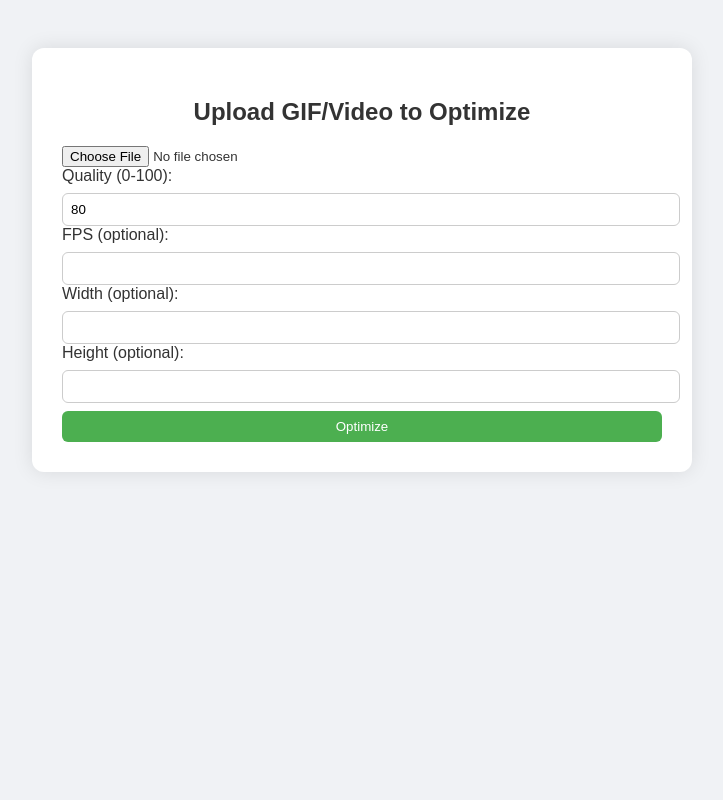
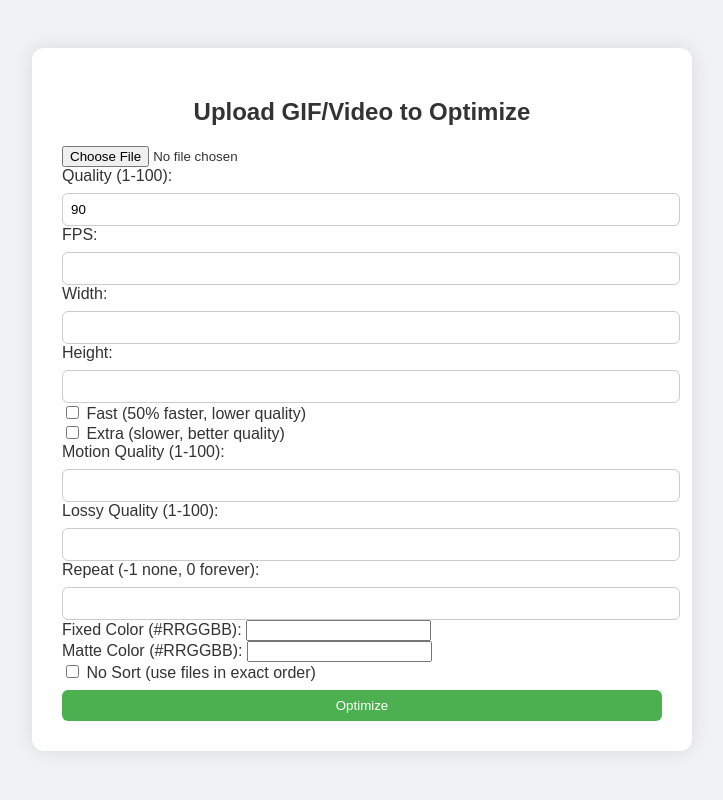
Before and after one commit to BittieByte/gifski-web, a Flask app: page / in a window 1280 px wide. Shown: the whole page, without its empty margins (278-1001 px from the left). Run offline with Flask 3, Linux system fonts and the light colour scheme.

Commit message:
Update index.html

```diff
--- a/app/templates/index.html
+++ b/app/templates/index.html
@@ -18,10 +18,25 @@ input[type=submit]:hover { background: #45a049; }
 <h2>Upload GIF/Video to Optimize</h2>
 <form action="/upload" method="POST" enctype="multipart/form-data">
     <input type="file" name="file" required><br>
-    Quality (0-100): <input type="number" name="quality" value="80" min="0" max="100"><br>
-    FPS (optional): <input type="number" name="fps"><br>
-    Width (optional): <input type="number" name="width"><br>
-    Height (optional): <input type="number" name="height"><br>
+
+    <!-- Basic options -->
+    Quality (1-100): <input type="number" name="quality" value="90" min="1" max="100"><br>
+    FPS: <input type="number" name="fps"><br>
+    Width: <input type="number" name="width"><br>
+    Height: <input type="number" name="height"><br>
+
+    <!-- Encoding modifiers -->
+    <label><input type="checkbox" name="fast"> Fast (50% faster, lower quality)</label><br>
+    <label><input type="checkbox" name="extra"> Extra (slower, better quality)</label><br>
+
+    <!-- Advanced options -->
+    Motion Quality (1-100): <input type="number" name="motion_quality"><br>
+    Lossy Quality (1-100): <input type="number" name="lossy_quality"><br>
+    Repeat (-1 none, 0 forever): <input type="number" name="repeat"><br>
+    Fixed Color (#RRGGBB): <input type="text" name="fixed_color"><br>
+    Matte Color (#RRGGBB): <input type="text" name="matte"><br>
+    <label><input type="checkbox" name="no_sort"> No Sort (use files in exact order)</label><br>
+
     <input type="submit" value="Optimize">
 </form>
 </div>
```
